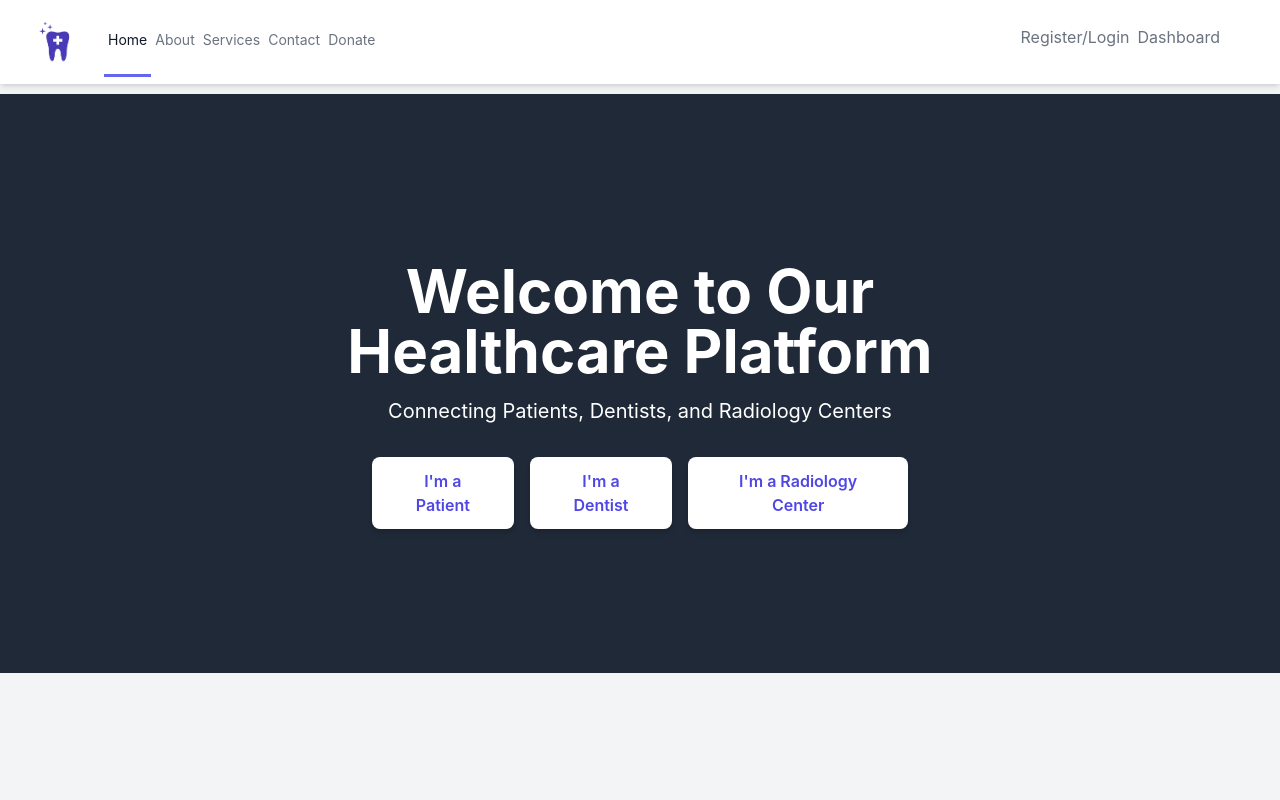
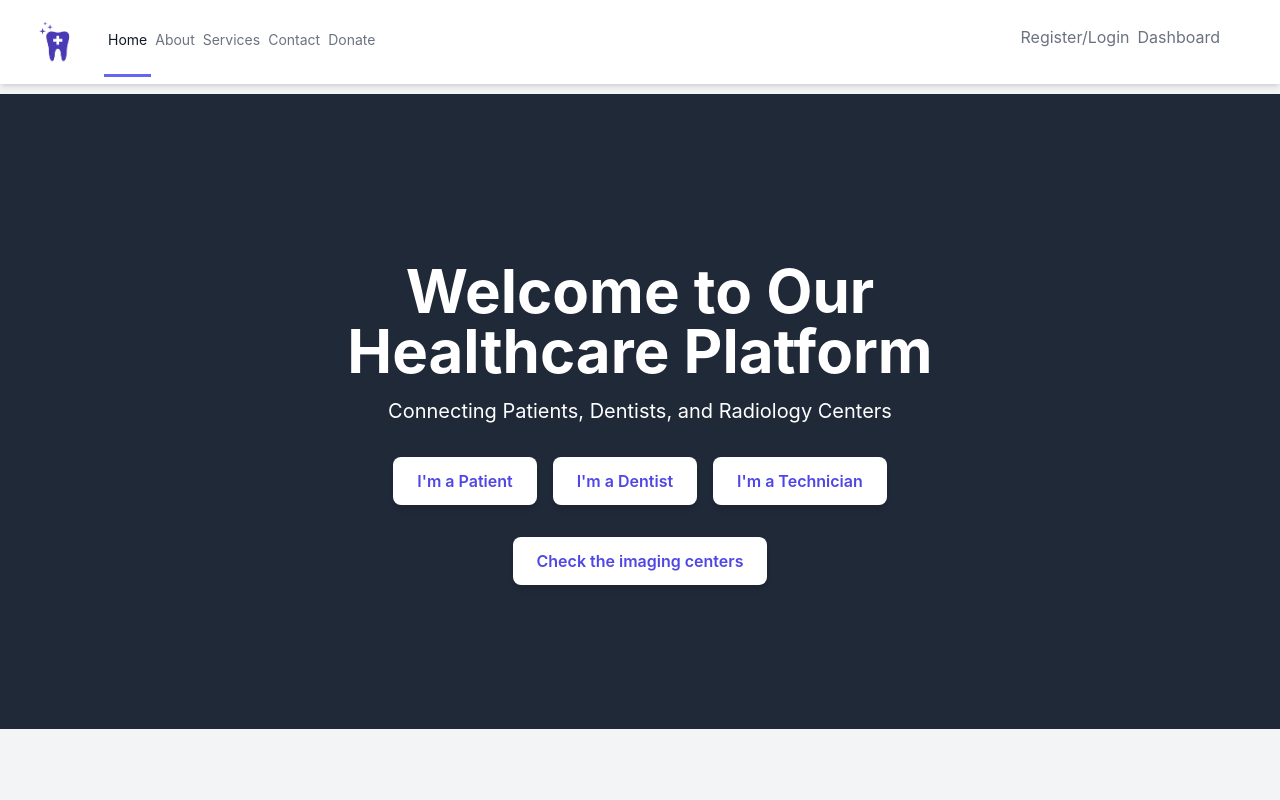
Before and after one commit to naser-kazemi/Honourable-Dentists, a React (Create React App) app in the folder dental-healthcare-app/: page / in a window 1280 px wide. Shown: the top 800 px of the page. Built offline with nearby package versions, Linux system fonts and the light colour scheme.

Commit message:
Fixed the Centers info front

```diff
--- a/dental-healthcare-app/src/App.js
+++ b/dental-healthcare-app/src/App.js
@@ -10,6 +10,7 @@ import Registration from "./Pages/Registration";
 import Login from "./Pages/Login";
 import PatientRegistration from "./Pages/PatientRegistration";
 import DentistRegistration from "./Pages/DentistRegistration";
+import TechnicianRegistration from "./Pages/TechnicianRegistration";
 import { AuthProvider } from './AuthContext';
 
 import PatientDashboard from "./Pages/PatientDashboard";
@@ -38,7 +39,7 @@ const App = () => {
                     <Route path="/registerlogin/login" element={<Login />} />
                     <Route path="/registerlogin/patient" element={<PatientRegistration />} />
                     <Route path="/registerlogin/dentist" element={<DentistRegistration />} />
-                    <Route path="/registerlogin/radiology" element={<Login />} />
+                    <Route path="/registerlogin/radiology" element={<TechnicianRegistration />} />
                     <Route path="/patientdashboard" element={<PatientDashboard />} />
                     <Route path="/patientdashboard/editprofile" element={<PatientEditProfile />} />
                     <Route path="/patientdashboard/appointmentdetail" element={<AppointmentDetail />} />
--- a/dental-healthcare-app/src/Pages/CentersInfo.js
+++ b/dental-healthcare-app/src/Pages/CentersInfo.js
@@ -11,12 +11,7 @@ function FormInput({ id, label }) {
     );
 }
 
-function ImagingCenterDetails({name, address, phone, operational_hours}) {
-    const centers = [
-        { name: "City Imaging", address: "123 Main St, YourCity", phone: "123-456-7890" },
-        { name: "HealthScan Plus", address: "456 Center Rd, BestTown", phone: "987-654-3210" }
-    ];
-
+function ImagingCenterDetails({ centers }) {
     return (
         <div className="mt-5">
             <h3 className="text-xl font-semibold mb-3">List of Centers</h3>
@@ -31,7 +26,12 @@ function ImagingCenterDetails({name, address, phone, operational_hours}) {
     );
 }
 
+
 function CenterInfo() {
+    const centers = [
+        { name: "City Imaging", address: "123 Main St, YourCity", phone: "123-456-7890" },
+        { name: "HealthScan Plus", address: "456 Center Rd, BestTown", phone: "987-654-3210" }
+    ];
     return (
         <div className="flex flex-col">
             <header className="flex flex-col bg-gray-100">
@@ -70,7 +70,7 @@ function CenterInfo() {
                         <h2 className="justify-center px-9 text-3xl font-extrabold leading-9 text-gray-900 max-md:px-5 max-md:max-w-full">
                             Verified Imaging Centers
                         </h2>
-                        <ImagingCenterDetails />
+                        <ImagingCenterDetails centers={centers} />
                     </div>
                 </section>
             </main>
--- a/dental-healthcare-app/src/Pages/Homepage.js
+++ b/dental-healthcare-app/src/Pages/Homepage.js
@@ -64,7 +64,11 @@ const Homepage = () => (
                         className="flex gap-4 justify-center items-start px-20 pt-4 mt-4 text-base font-semibold leading-6 text-indigo-600">
                         <Button text="I'm a Patient" />
                         <Button text="I'm a Dentist" />
-                        <Button text="I'm a Radiology Center" />
+                        <Button text="I'm a Technician" />
+                    </div>
+                    <div
+                        className="flex gap-4 justify-center items-start px-20 pt-4 mt-4 text-base font-semibold leading-6 text-indigo-600">
+                        <Button text="Check the imaging centers" to={"/centersinfo"} />
                     </div>
                 </div>
             </div>
```
